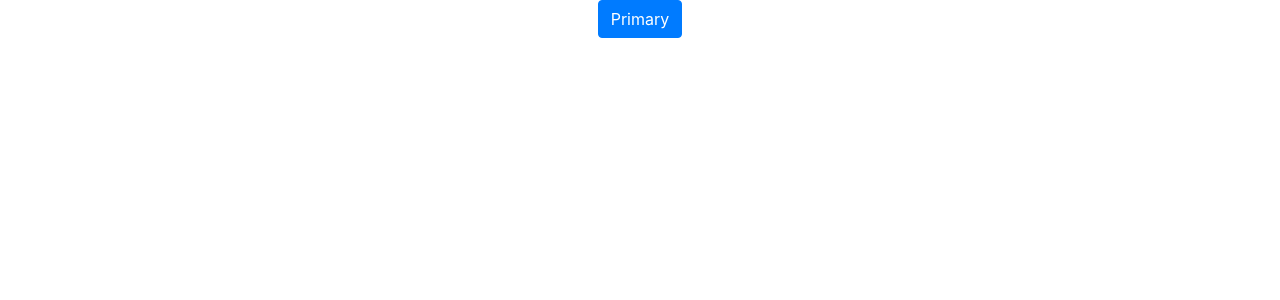
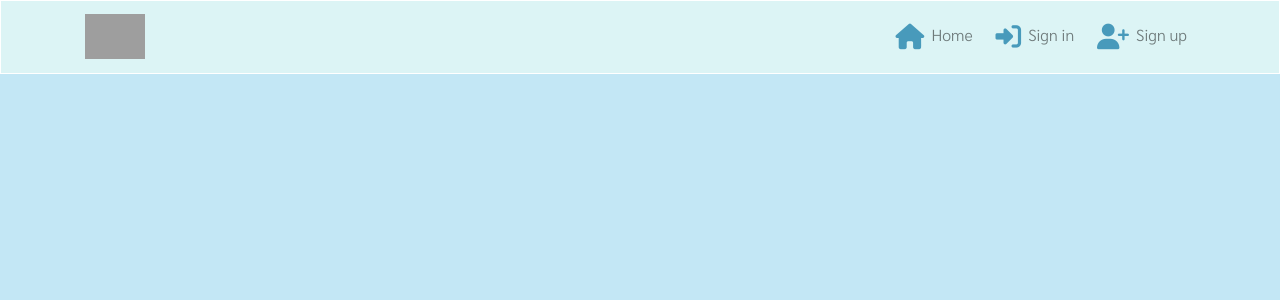
Before and after one commit to mariacjones1/postcards, a React (Create React App) app in the folder frontend/: page / in a window 1280 px wide. Shown: the top 300 px of the page. Built offline with nearby package versions, Linux system fonts and the light colour scheme; grey boxes are pictures that could not be loaded.

Commit message:
Create and style navbar

```diff
--- a/frontend/public/index.html
+++ b/frontend/public/index.html
@@ -1,14 +1,12 @@
 <!DOCTYPE html>
 <html lang="en">
-  <head>
+
+<head>
     <meta charset="utf-8" />
-    <link rel="icon" href="%PUBLIC_URL%/favicon.ico" />
+    <link rel="icon" href="%PUBLIC_URL%/favicon-16x16.png" />
     <meta name="viewport" content="width=device-width, initial-scale=1" />
     <meta name="theme-color" content="#000000" />
-    <meta
-      name="description"
-      content="Web site created using create-react-app"
-    />
+    <meta name="description" content="Web site created using create-react-app" />
     <link rel="apple-touch-icon" href="%PUBLIC_URL%/logo192.png" />
     <!--
       manifest.json provides metadata used when your web app is installed on a
@@ -17,6 +15,9 @@
     <link rel="stylesheet" href="https://cdn.jsdelivr.net/npm/bootstrap@4.6.0/dist/css/bootstrap.min.css"
         integrity="sha384-B0vP5xmATw1+K9KRQjQERJvTumQW0nPEzvF6L/Z6nronJ3oUOFUFpCjEUQouq2+l" crossorigin="anonymous" />
     <link rel="manifest" href="%PUBLIC_URL%/manifest.json" crossorigin="use-credentials" />
+    <link href="https://fonts.googleapis.com/css2?family=Kalam:wght@300&family=Sarabun:wght@300&display=swap"
+        rel="stylesheet">
+    <script src="https://kit.fontawesome.com/441ba9aadd.js" crossorigin="anonymous"></script>
     <!--
       Notice the use of %PUBLIC_URL% in the tags above.
       It will be replaced with the URL of the `public` folder during the build.
@@ -27,8 +28,9 @@
       Learn how to configure a non-root public URL by running `npm run build`.
     -->
     <title>React App</title>
-  </head>
-  <body>
+</head>
+
+<body>
     <noscript>You need to enable JavaScript to run this app.</noscript>
     <div id="root"></div>
     <!--
@@ -41,5 +43,6 @@
       To begin the development, run `npm start` or `yarn start`.
       To create a production bundle, use `npm run build` or `yarn build`.
     -->
-  </body>
+</body>
+
 </html>
--- a/frontend/src/App.css
+++ /dev/null
@@ -1,38 +0,0 @@
-.App {
-  text-align: center;
-}
-
-.App-logo {
-  height: 40vmin;
-  pointer-events: none;
-}
-
-@media (prefers-reduced-motion: no-preference) {
-  .App-logo {
-    animation: App-logo-spin infinite 20s linear;
-  }
-}
-
-.App-header {
-  background-color: #282c34;
-  min-height: 100vh;
-  display: flex;
-  flex-direction: column;
-  align-items: center;
-  justify-content: center;
-  font-size: calc(10px + 2vmin);
-  color: white;
-}
-
-.App-link {
-  color: #61dafb;
-}
-
-@keyframes App-logo-spin {
-  from {
-    transform: rotate(0deg);
-  }
-  to {
-    transform: rotate(360deg);
-  }
-}
--- a/frontend/src/App.js
+++ b/frontend/src/App.js
@@ -1,10 +1,10 @@
-import Button from "react-bootstrap/Button";
-import './App.css';
+import styles from './App.module.css';
+import NavBar from './components/NavBar';
 
 function App() {
   return (
-    <div className="App">
-        <Button variant="primary">Primary</Button>
+    <div className={styles.App}>
+        <NavBar />
     </div>
   );
 }
--- /dev/null
+++ b/frontend/src/App.module.css
@@ -0,0 +1,36 @@
+.App {
+    font-family: 'Sarabun', sans-serif;
+    background-color: #C3E7F5;
+    min-height: 100vh;
+}
+
+* {
+    box-sizing: border-box;
+    color: #489abb;
+}
+
+a {
+    transition: color ease-in-out 0.3s;
+}
+
+a:hover {
+    color: #000024;
+    text-decoration: none;
+    transition: color ease-in-out 0.3s;
+}
+a:hover i {
+    color: #000024;
+    transition: color ease-in-out 0.3s;
+}
+
+i {
+    font-size: 1.6rem;
+    padding: 7px;
+    vertical-align: middle;
+}
+
+i:hover {
+    cursor: pointer;
+    transition: color ease-in-out 0.3s;
+    color: #000024;
+}
--- /dev/null
+++ b/frontend/src/components/NavBar.js
@@ -0,0 +1,26 @@
+import React from 'react';
+import { Navbar, Container, Nav, NavDropdown } from "react-bootstrap";
+import logo from '../assets/logo.png';
+import styles from "../styles/NavBar.module.css";
+
+const NavBar = () => {
+  return (
+      <Navbar className={styles.NavBar} expand="md" fixed="top">
+          <Container>
+              <Navbar.Brand>
+                <img src={logo} alt="logo" height="45" />
+            </Navbar.Brand>
+              <Navbar.Toggle aria-controls="basic-navbar-nav" />
+              <Navbar.Collapse id="basic-navbar-nav">
+                  <Nav className="ml-auto text-right">
+                      <Nav.Link><i className="fas fa-home"></i>Home</Nav.Link>
+                      <Nav.Link><i className="fas fa-sign-in-alt"></i>Sign in</Nav.Link>
+                      <Nav.Link><i className="fas fa-user-plus"></i>Sign up</Nav.Link>
+                  </Nav>
+              </Navbar.Collapse>
+          </Container>
+      </Navbar>
+  )
+}
+
+export default NavBar
--- /dev/null
+++ b/frontend/src/styles/NavBar.module.css
@@ -0,0 +1,4 @@
+.NavBar {
+    background-color: #DCF4F5;
+    border: 1px solid white;
+}
```
Also changed, not shown: frontend/public/favicon-16x16.png (added), 1 other file (tests, documents, lock files or other folders).
